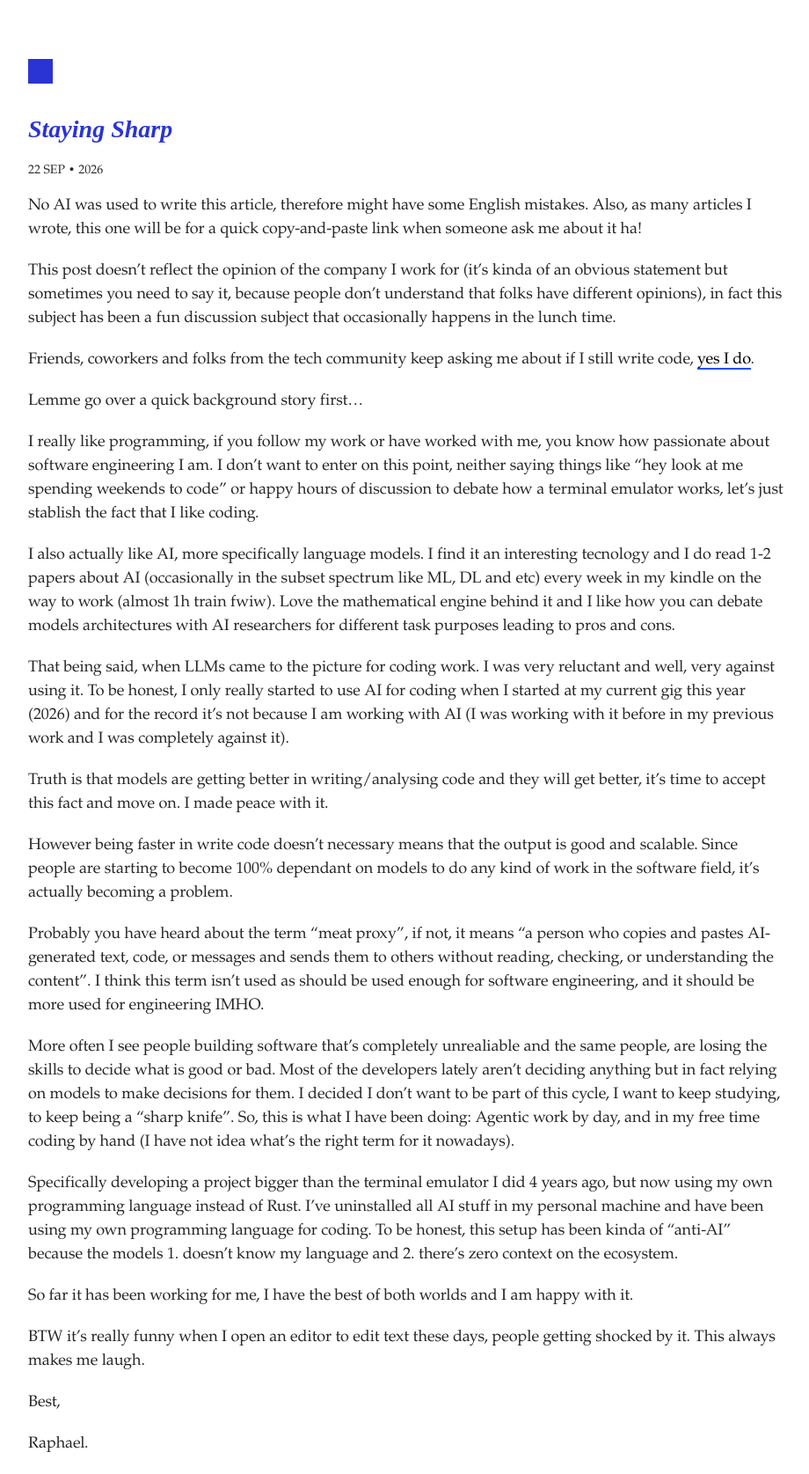
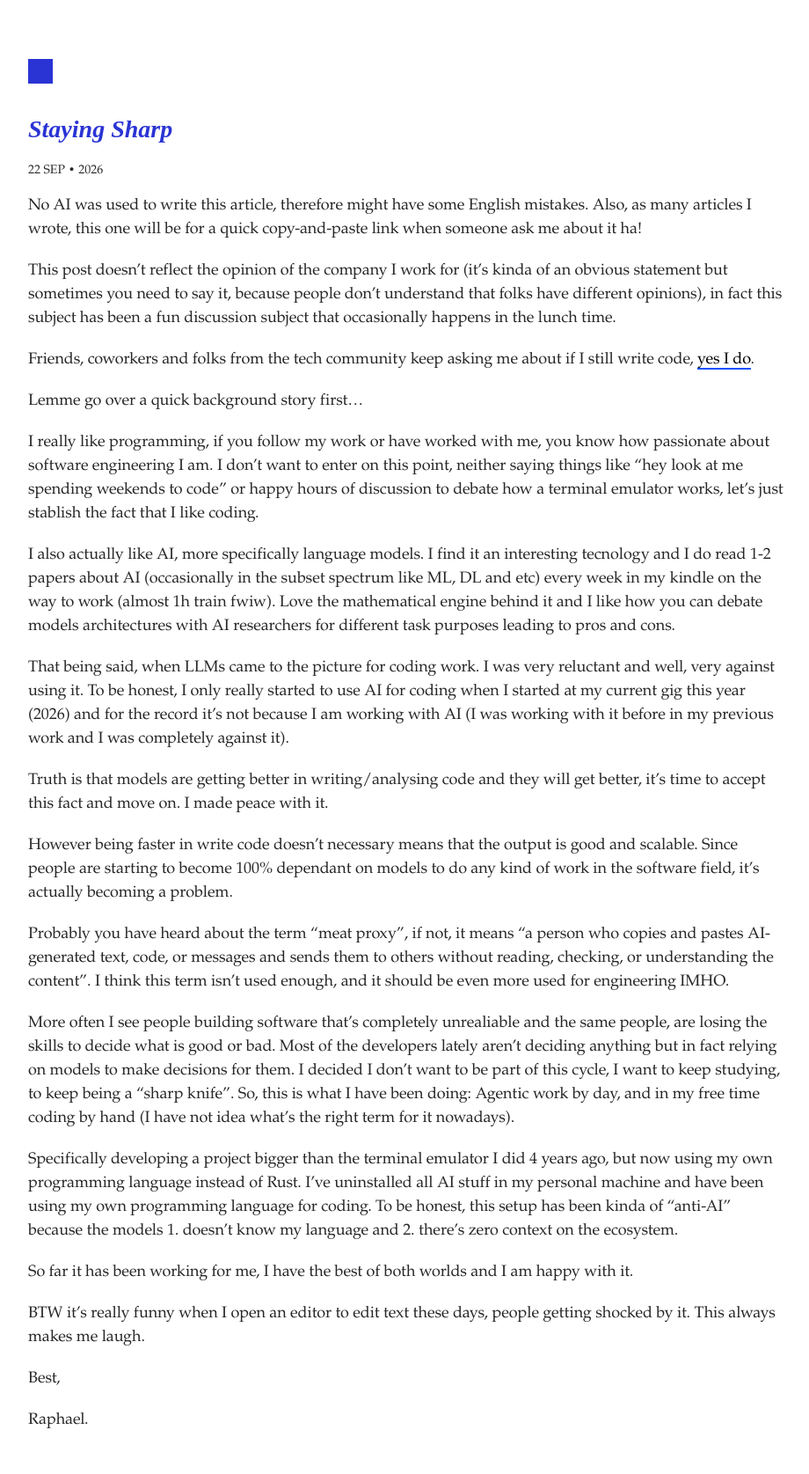
Before and after one commit to raphamorim/raphamorim.github.com, a Jekyll site: the page built from _posts/2026-09-22-staying-sharp.md, in a window 1280 px wide. Shown: the whole page at 88% size, without its empty margins (178-1098 px from the left). Built offline with Jekyll 4.4.1, drawn with Linux system fonts in a browser that asks for light colours; after the commit the page ends 1648 px from its top, so only the background shows below that.

Commit message:
small update

```diff
--- a/_posts/2026-09-22-staying-sharp.md
+++ b/_posts/2026-09-22-staying-sharp.md
@@ -24,7 +24,7 @@
 
 However being faster in write code doesn't necessary means that the output is good and scalable. Since people are starting to become 100% dependant on models to do any kind of work in the software field, it's actually becoming a problem.
 
-Probably you have heard about the term "meat proxy", if not, it means "a person who copies and pastes AI-generated text, code, or messages and sends them to others without reading, checking, or understanding the content". I think this term isn't used as should be used enough for software engineering, and it should be more used for engineering IMHO.
+Probably you have heard about the term "meat proxy", if not, it means "a person who copies and pastes AI-generated text, code, or messages and sends them to others without reading, checking, or understanding the content". I think this term isn't used enough, and it should be even more used for engineering IMHO.
 
 More often I see people building software that's completely unrealiable and the same people, are losing the skills to decide what is good or bad. Most of the developers lately aren't deciding anything but in fact relying on models to make decisions for them. I decided I don't want to be part of this cycle, I want to keep studying, to keep being a "sharp knife". So, this is what I have been doing: Agentic work by day, and in my free time coding by hand (I have not idea what's the right term for it nowadays).
 
```
